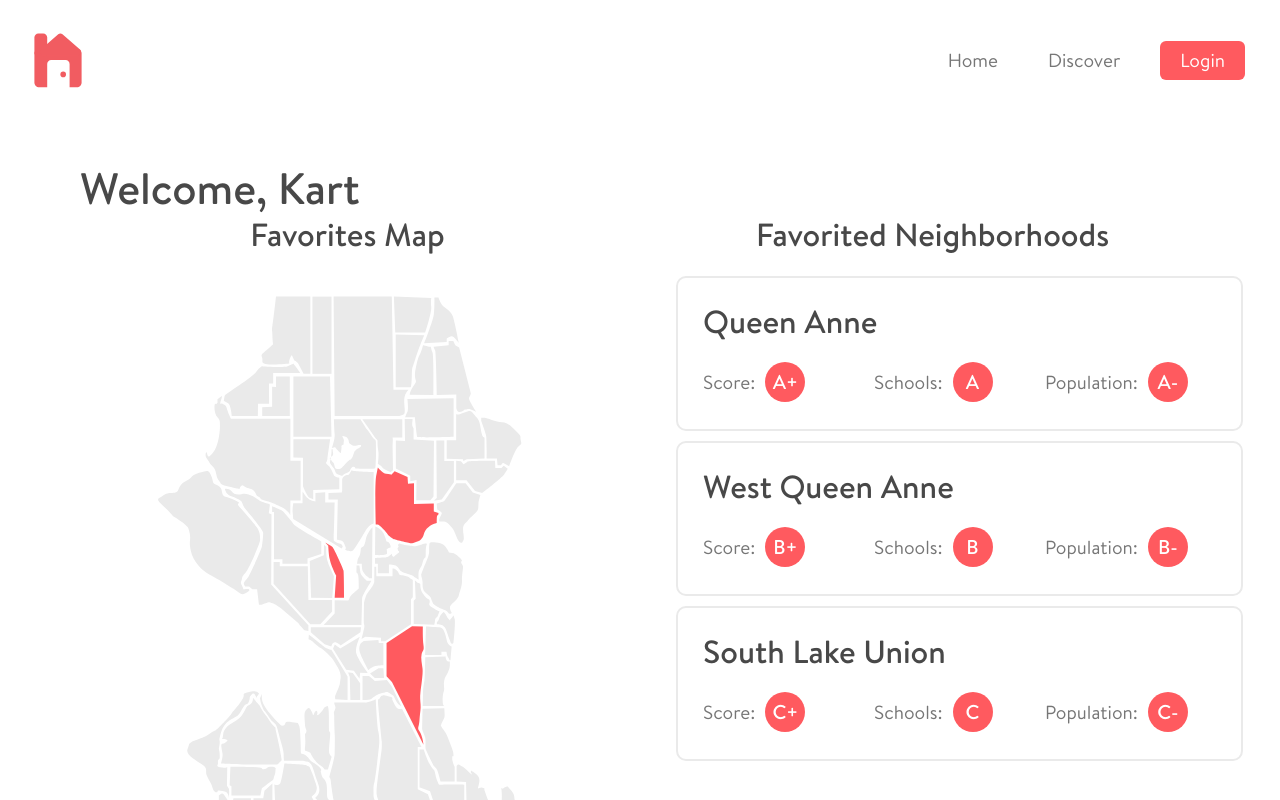
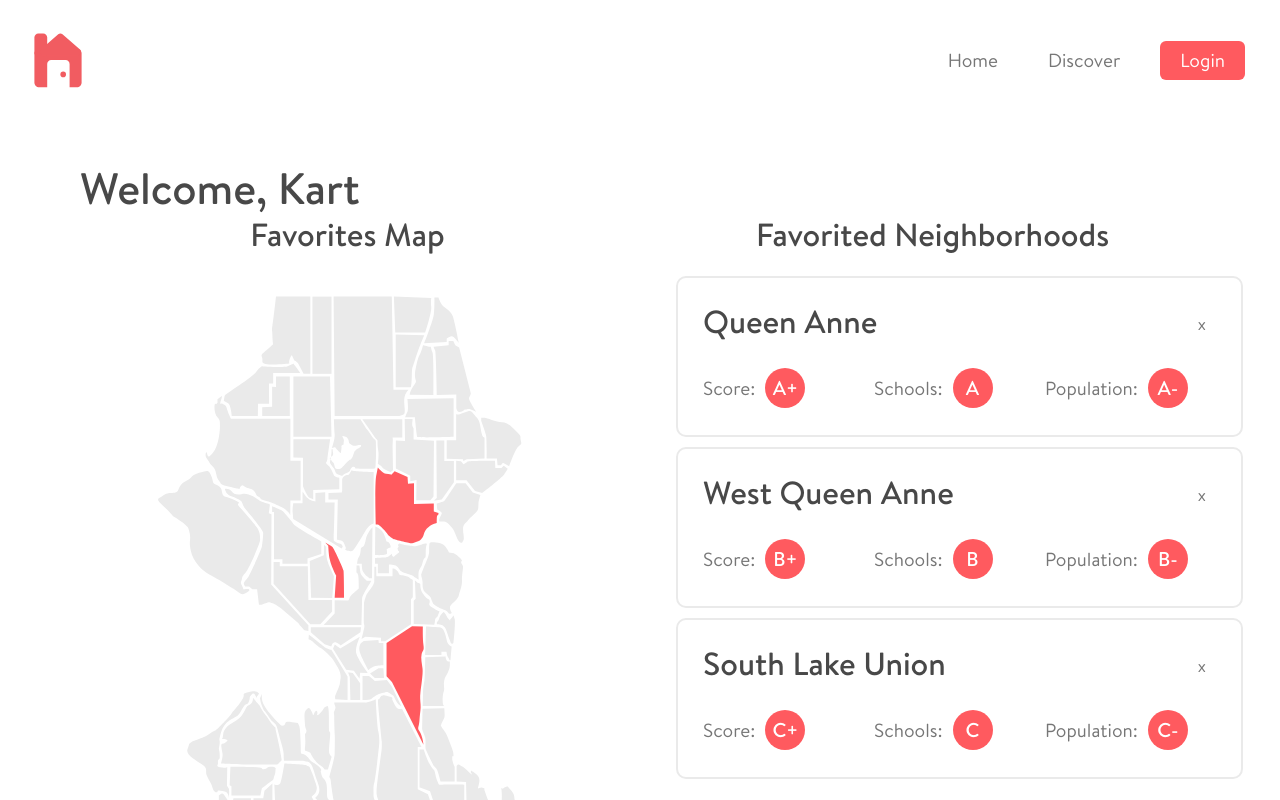
Before and after one commit to kartmanny/haus, a React (Create React App) app: page /haus/profile in a window 1280 px wide. Shown: the top 800 px of the page. Built offline with nearby package versions, Linux system fonts and the light colour scheme.

Commit message:
Favorites page, add delete functionality

```diff
--- /dev/null
+++ b/src/components/FavoriteListings/FavoriteListingItem/FavoriteListingItem.jsx
@@ -0,0 +1,78 @@
+import React from 'react';
+import styled from 'styled-components';
+
+import Text from 'components/Text';
+import Grade from 'components/Grade';
+import swal from '@sweetalert/with-react'
+
+import styles from 'components/FavoriteListings/FavoriteListingItem/favoritelistingitem.module.scss';
+import './themes.scss';
+
+const Listing = styled.div`
+  padding: 2.5rem;
+  border: 2px solid var(--seed-border-light);
+  border-radius: 1rem;
+  margin: 1rem auto 1rem 0;
+  width: 100%;
+  cursor: pointer;
+`;
+
+const Scores = styled.div`
+  margin-top: 2rem;
+  display: grid;
+  grid-template-columns: 1fr 1fr 1fr;
+`;
+
+const DeleteButton = ({ handleDelete, name }) => (
+  <Text type="regular" className={styles.add} onClick={() => {
+    swal({
+      title: 'Are you sure?',
+      content: <Text type="large"> <b>{name}</b> will be deleted from your Favorites. </Text>,
+      buttons: true,
+      icon: 'warning',
+    }).then((toDelete) => {
+      if (toDelete) {
+        swal({
+          icon: "success",
+          title: "Deleted!",
+          content: <Text type="large"> <b>{name}</b> was successfully removed from Favorites.</Text>
+        });
+        handleDelete();
+      }
+    });
+  }}>
+    x
+  </Text>
+);
+
+class FavoriteListingItem extends React.Component {
+  constructor(props) {
+    super(props);
+    this.state = { name: this.props.name, scores: this.props.scores}
+  }
+  render() {
+    const { ...otherProps } = this.props;
+    return (
+      <Listing {...otherProps}>
+
+        <div className={styles.header}>
+          <Text type="title2">{this.state.name}</Text>
+          <DeleteButton handleDelete={this.props.handleDelete} name={this.state.name} />
+        </div>
+        <Scores>
+          {this.state.scores.map(({ name, value }, index) => (
+            <span key={index}>
+              <Text type="large" capitalize={true}>
+                {name}:
+              </Text>
+              <Grade value={value} />
+            </span>
+          ))}
+        </Scores>
+      </Listing>
+    );
+  }
+
+}
+
+export default FavoriteListingItem;
--- /dev/null
+++ b/src/components/FavoriteListings/FavoriteListingItem/favoritelistingitem.module.scss
@@ -0,0 +1,13 @@
+.add {
+  padding: 1rem;
+  cursor: pointer;
+}
+
+.header {
+  display: flex;
+  justify-content: space-between;
+}
+
+.add:hover {
+  color: var(--seed-color-primary);
+}
--- /dev/null
+++ b/src/components/FavoriteListings/FavoriteListingItem/index.js
@@ -0,0 +1 @@
+export { default } from 'components/FavoriteListings/FavoriteListingItem/FavoriteListingItem';
--- /dev/null
+++ b/src/components/FavoriteListings/FavoriteListingItem/themes.scss
@@ -0,0 +1,17 @@
+.swal-button--confirm {
+  background-color: var(--seed-color-primary);
+}
+
+.swal-text {
+  font-family: Brandon;
+  text-align: center;
+  font-size: large;
+}
+
+.swal-button--confirm:focus, .swal-button--cancel:focus{
+  box-shadow: none;
+}
+
+button.swal-button.swal-button--confirm:hover {
+    background-color: #fc6e72;
+}
--- /dev/null
+++ b/src/components/FavoriteListings/FavoriteListings.jsx
@@ -0,0 +1,29 @@
+import React from 'react';
+
+import FavoriteListingItem from 'components/FavoriteListings/FavoriteListingItem';
+import styles from 'components/FavoriteListings/favoritelistings.module.scss';
+
+class FavoriteListings extends React.Component {
+  constructor(props) {
+    super(props);
+    this.state = { listings: this.props.listings }
+  }
+
+  delete(item) {
+    const newData = this.state.listings.filter(searchItem => searchItem.name !== item);
+    this.setState({listings: newData});
+  }
+
+  render() {
+    const {...otherProps} = this.props;
+    return (
+      <div>
+        {this.state.listings.map(({ name, scores}) => (
+          <FavoriteListingItem handleDelete={this.delete.bind(this, name)} className={styles.card} key={name} name={name} scores={scores} {...otherProps}/>
+        ))}
+      </div>
+    )
+  }
+}
+
+export default FavoriteListings;
--- /dev/null
+++ b/src/components/FavoriteListings/favoritelistings.module.scss
@@ -0,0 +1,33 @@
+.score {
+  margin-left: 8px;
+  font-weight: 600;
+  color: var(--seed-color-secondary);
+}
+.card {
+
+  transition: transform .3s;
+
+  &::after {
+    position: absolute;
+    top: 0;
+    left: 0;
+    width: 100%;
+    height: 100%;
+    transition: opacity .4s;
+    box-shadow: 0 .5rem 3rem 0 rgba(0, 0, 0, .2), 0 .6rem .6rem 0 rgba(0, 0, 0, .1);
+    border-radius: 1rem;
+    content: '';
+    opacity: 0;
+    z-index: -1;
+  }
+
+  &:hover,
+  &:focus {
+    transform: perspective(.1rem) translateZ(0);
+
+    &::after {
+      opacity: .6;
+    }
+  }
+
+}
--- /dev/null
+++ b/src/components/FavoriteListings/index.js
@@ -0,0 +1 @@
+export { default } from 'components/FavoriteListings/FavoriteListings';
--- a/src/components/Profile/Profile.jsx
+++ b/src/components/Profile/Profile.jsx
@@ -2,7 +2,7 @@ import React from 'react';
 import styled from 'styled-components';
 
 import Text from 'components/Text';
-import Listings from 'components/Listings';
+import FavoriteListings from 'components/FavoriteListings/FavoriteListings';
 import Map from 'components/Map';
 
 const Profile = styled.div`
@@ -21,6 +21,10 @@ const ProfileGridCell = styled.div`
   display: grid;
   grid-template-rows: 5rem 1fr;
   justify-items: center;
+`;
+
+const TextF = styled.span`
+  color: var(--seed-color-primary);
 `;
 
 const FAVORITES = [
@@ -60,7 +64,7 @@ const ProfileComponent = () => (
       </ProfileGridCell>
       <ProfileGridCell>
         <Text type="title2">Favorited Neighborhoods</Text>
-        <Listings listings={FAVORITES} />
+        <FavoriteListings listings={FAVORITES} />
       </ProfileGridCell>
     </ProfileGrid>
   </Profile>
```
Also changed, not shown: package.json (+6 -1 lines), 1 other file (tests, documents, lock files or other folders).
